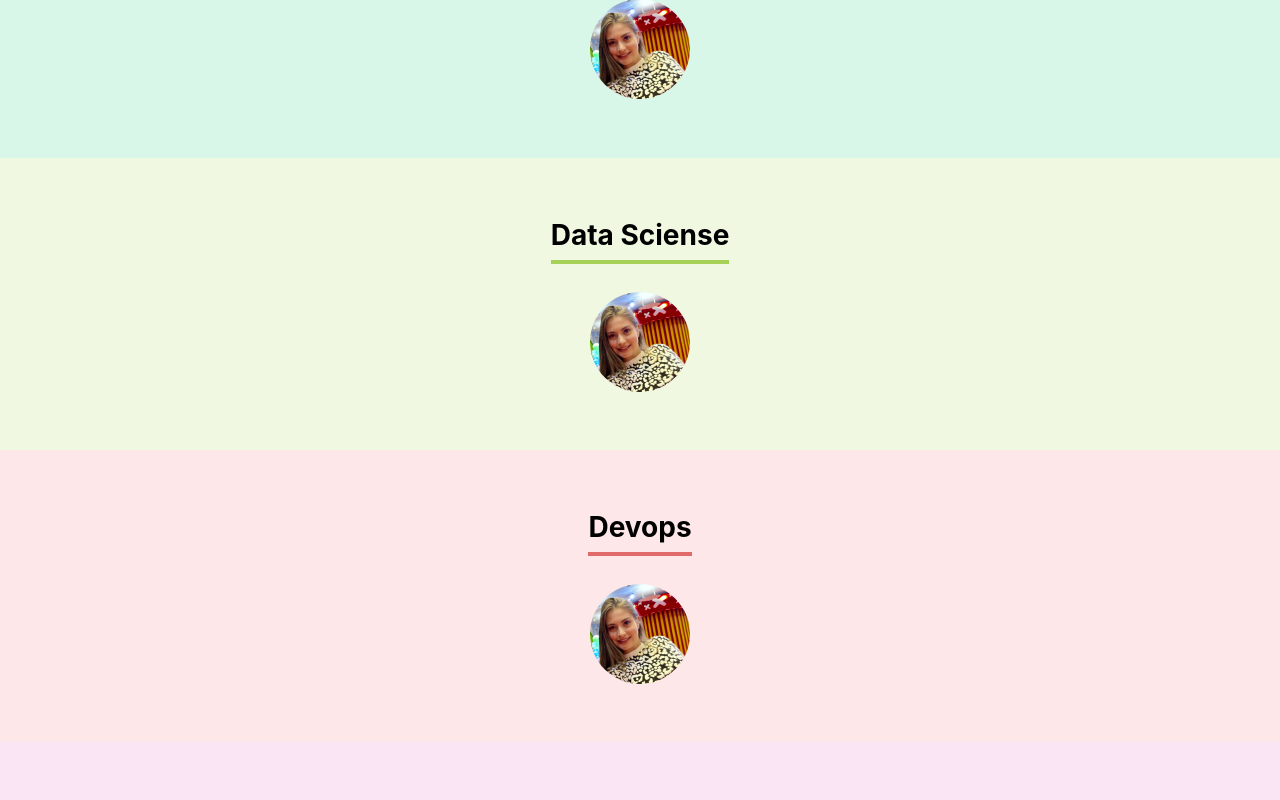
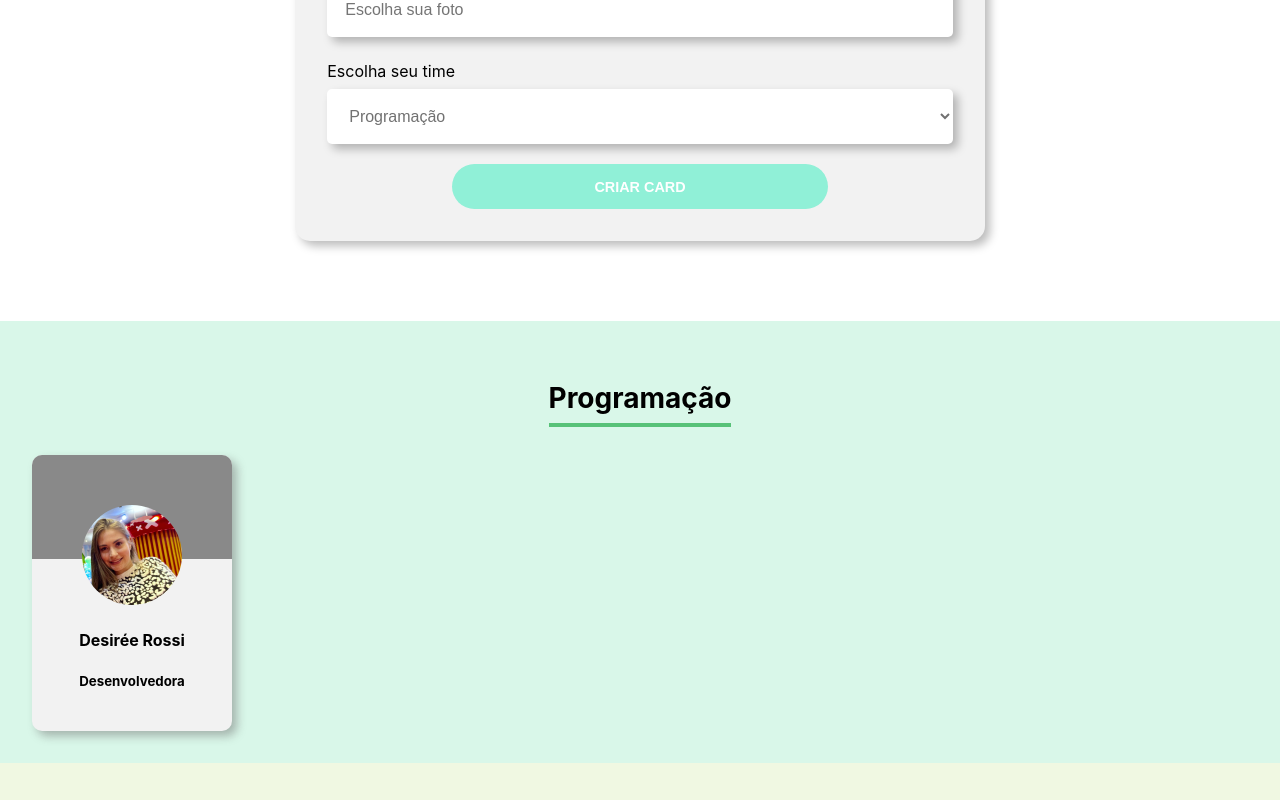
Before and after one commit to desireebarretti/organo, a React (Create React App) app: page / in a window 1280 px wide. Shown: the part 940-1740 px from the top of the page. Built offline with nearby package versions, Linux system fonts and the light colour scheme.

Commit message:
Estilizando os cards

```diff
--- a/src/componentes/Colaborador/Colaborador.css
+++ b/src/componentes/Colaborador/Colaborador.css
@@ -1,4 +1,27 @@
-img {
+.div-img {
     border-radius: 50%;
     width: 100px;
+    position: relative;
+    bottom: -50px;
 }
+
+.colaboradores {
+    background-color: #F2F2F2;
+    padding: .7em;
+    width: 200px;
+    border-radius: 10px;
+    box-shadow: 5px 5px 10px #6f6f6f7d;
+    padding: 0px;
+}
+
+.cabecalho {
+    background-color:  #898989;
+    border-radius: 10px 10px 0px 0px;
+    width: 100%;
+}
+
+.rodape {
+    border-radius: 0px 0px 10px 10px;
+    padding-top: 50px;
+    padding-bottom: 20px;
+}
--- a/src/componentes/Colaborador/Colaborador.jsx
+++ b/src/componentes/Colaborador/Colaborador.jsx
@@ -1,23 +1,40 @@
 import './Colaborador.css'
 
 const Colaborador = (props) => {
-    // const card = [
-    //     {
-    //         imagem:
-    //         nomeColaborador:
-    //         cargo:
-    //     }
-    // ]
+
+    const card = [
+        {
+            nomeColaborador: 'Renata Vasconcelos',
+            cargoColaborador: 'Programadora'
+        },
+        {
+            nomeColaborador: 'Willian Bonner',
+            cargoColaborador: 'CEO'
+        },
+        {
+            nomeColaborador: 'Leonardo Barretti',
+            cargoColaborador: 'Programador'
+        },
+        {
+            nomeColaborador: 'Fátima Bernardes',
+            cargoColaborador: 'Designer'
+        },
+        {
+            nomeColaborador: 'Luciano Hulk',
+            cargoColaborador: 'Gestor'
+        }
+    ]
+
     return (
-        <div>
-            <div className='div-img' style={{
-                backgroundColor: props.corPrimaria
+        <div className='colaboradores'>
+            <div className='cabecalho' style={{
+                // backgroundColor: props.corPrimaria
             }}>
-                <img src='../imagens/eu.jpeg' alt='Imagem do colaborador'></img>
+                <img src='../imagens/eu.jpeg' alt='Imagem do colaborador'className='div-img'></img>
             </div>
-            <div>
-                <h4>{props.nomeColaborador}</h4>
-                <h5>{props.cargo}</h5>
+            <div className='rodape'>
+                <h4>Desirée Rossi{props.nomeColaborador}</h4>
+                <h5>Desenvolvedora{props.cargoColaborador}</h5>
             </div>
         </div>
     )
--- a/src/componentes/Time/Time.jsx
+++ b/src/componentes/Time/Time.jsx
@@ -2,6 +2,7 @@ import './Time.css'
 import Colaborador from '../Colaborador/Colaborador'
 
 const Time = (props) => {
+
     return (
         <section className='time'
             style={{
@@ -13,7 +14,9 @@ const Time = (props) => {
             }}>
                 {props.nome}
             </h3>
+
             <Colaborador />
+
         </section>
     )
 }
```
